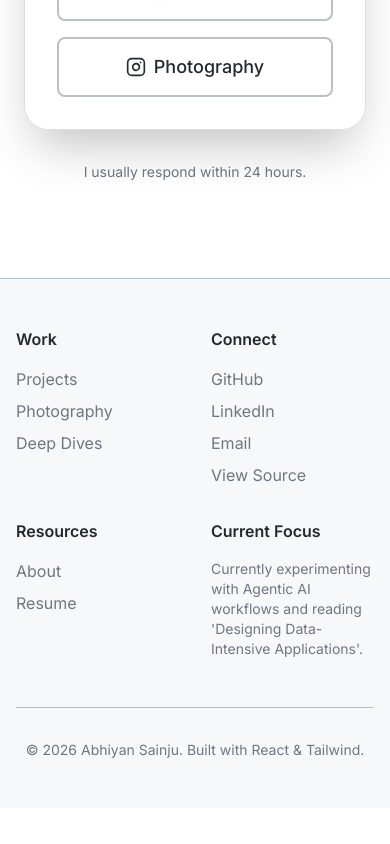
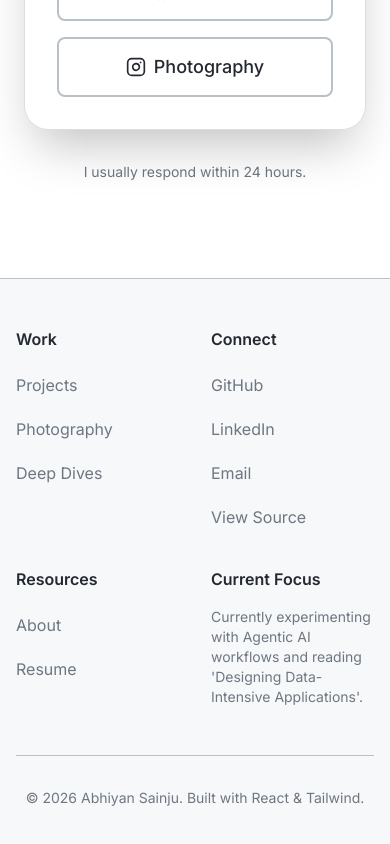
Before and after one commit to aabhiyann/portfolio-abhiyan, a React (Vite) app: page / in a window 390 px wide. Shown: the part 6009-6853 px from the top of the page. Before the commit the page ends 6817 px from the top, so only its background shows below. Built offline with nearby package versions, Linux system fonts and the light colour scheme.

Commit message:
style: improve footer touch targets for accessibility (P1-009)
- added vertical padding (py-1.5) to all footer links
- set links to display: block for full-width click area
- improves mobile usability and passes 44px touch target guidelines

```diff
--- a/src/components/Footer.tsx
+++ b/src/components/Footer.tsx
@@ -10,7 +10,7 @@ interface FooterLinkProps {
 const FooterLink: React.FC<FooterLinkProps> = ({ to, children }) => (
   <Link
     to={to}
-    className="text-text-muted hover:text-text-primary transition-colors duration-300"
+    className="text-text-muted hover:text-text-primary transition-colors duration-300 block py-1.5"
   >
     {children}
   </Link>
@@ -29,7 +29,7 @@ const ExternalFooterLink: React.FC<ExternalFooterLinkProps> = ({
     href={href}
     target="_blank"
     rel="noopener noreferrer"
-    className="text-text-muted hover:text-text-primary transition-colors duration-300"
+    className="text-text-muted hover:text-text-primary transition-colors duration-300 block py-1.5"
   >
     {children}
   </a>
```
